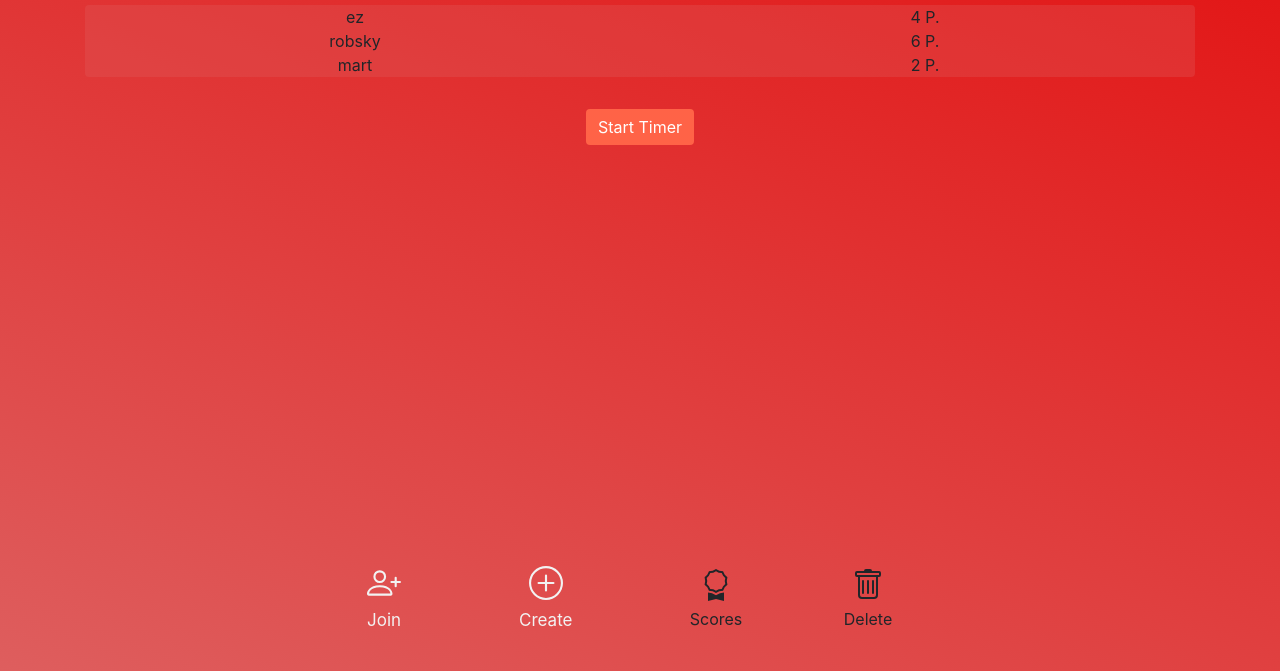
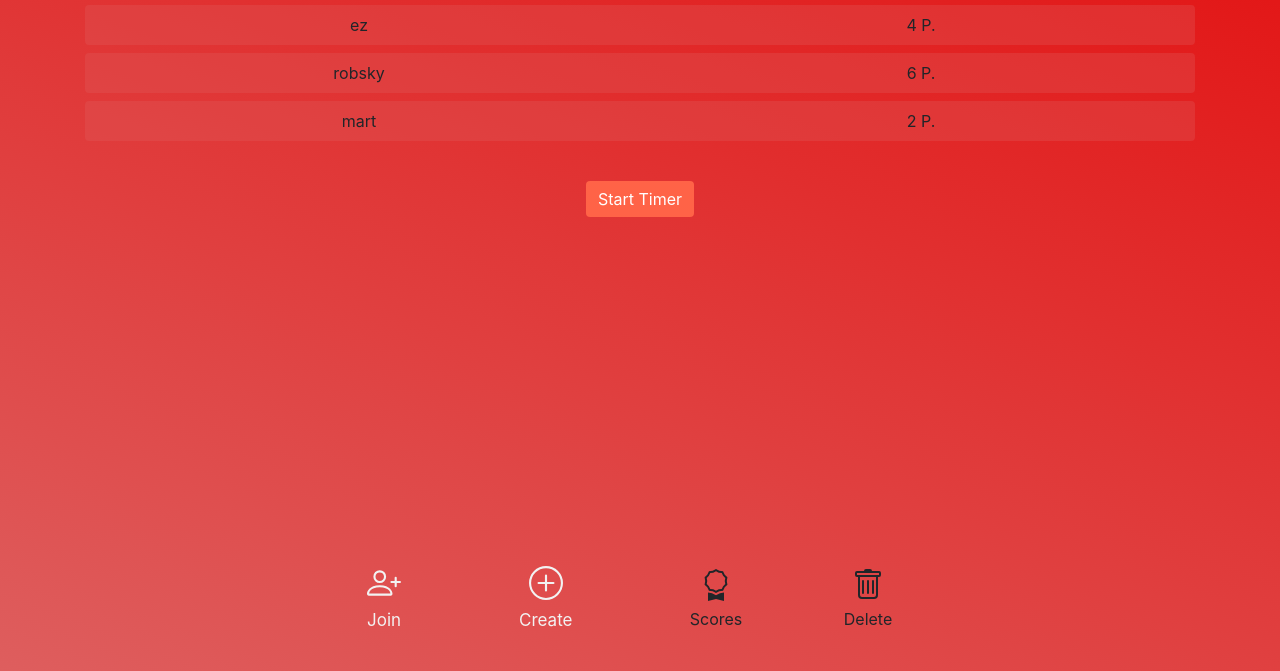
Before and after one commit to msd19tomatina/msd19tomatina.github.io, a plain HTML site: page gruppen.html in a window 1280 px wide. Shown: the part 129-800 px from the top of the page. Drawn offline with nearby package versions, Linux system fonts and the light colour scheme.

Commit message:
added some styling to gruppen.html and changed the way cards are populated in gruppen.js

```diff
--- a/css/pomodoro.css
+++ b/css/pomodoro.css
@@ -91,6 +91,8 @@ a:hover {
 .card {
     border: none;
     background-color: rgba(222, 94, 94, 0.3);
+    margin-bottom: 0.5em;
+    padding: 0.5em;
 }
 
 input {
--- a/gruppen.html
+++ b/gruppen.html
@@ -57,15 +57,8 @@
         <h1 id="Gruppe">Timer</h1>
     </div>
 
-    <div class="members">
-        <div class="card">
-            <div class="card-row">
-                <div id="memberRows" class="row">
+    <div class="members" id="members">
 
-
-                </div>
-            </div>
-        </div>
     </div>
 
     <div class="timer">
--- a/js/gruppen.js
+++ b/js/gruppen.js
@@ -1,6 +1,6 @@
 var id = "5fb4c5d459f8c4e5d3748c55"
+var cards = document.getElementById("members");
 
-var cards = document.getElementById("memberRows");
 
 $.ajax({
     url: datafilepath,
@@ -12,36 +12,33 @@ $.ajax({
             myUser.groups.forEach(function (myGroup, i) {
 
                 if (myGroup.id === id) {
-                    var newUser = document.createElement("div");
-                    var newScore = document.createElement("div");
+                    var row = document.createElement(("div"));
+                    row.setAttribute("class", "row");
+                    var card = document.createElement("div");
+                    card.setAttribute("class", "card");
+
 
                     document.getElementById("Gruppe").innerText=myGroup.name;
 
-                    newUser.setAttribute("class", "user col-sm-6");
+                    var newUser = document.createElement("div");
+                    var newScore = document.createElement("div");
+                    newUser.setAttribute("class", "col-6");
                     newUser.innerHTML=myUser.username;
-                  cards.appendChild(newUser);
+                    row.appendChild(newUser);
 
-                    newScore.setAttribute("class", "user col-sm-6");
+                    newScore.setAttribute("class", "col-6");
                     newScore.innerHTML=myGroup.pomodoros + " P.";
 
 
-                    cards.appendChild(newScore);
-
+                    row.appendChild(newScore);
+                    card.appendChild(row);
+                    cards.appendChild(card);
                 }
             })
         })
     }
 });
 
-
-function addElement(parentId, elementTag, elementId, html) {
-    // Adds an element to the document
-    var p = document.getElementById(parentId);
-    var newElement = document.createElement(elementTag);
-    newElement.setAttribute('id', elementId);
-    newElement.innerHTML = html;
-    p.appendChild(newElement);
-}
 
 
 
```
